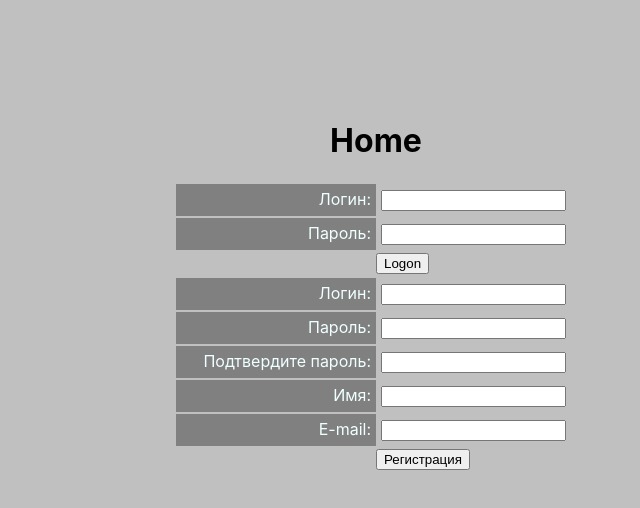
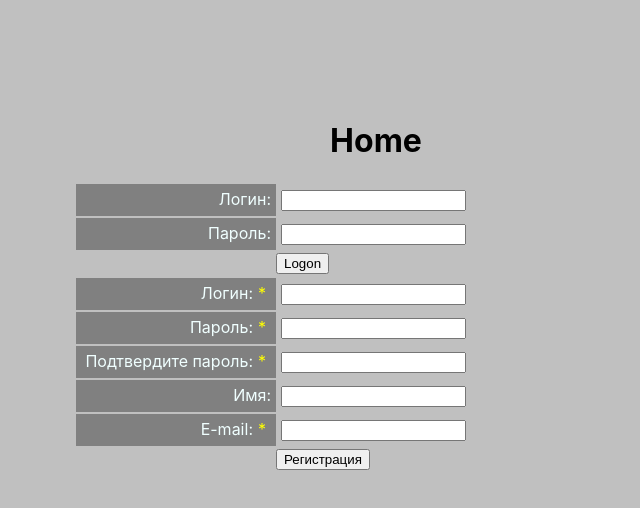
Before and after one commit to irynasavina/TestReactAndNodeJS, a React (Create React App) app in the folder 4_Register+ValidationForm/: page / in a window 1280 px wide. Shown: the top 508 px of the page, without its empty margins (264-904 px from the left). Built offline with nearby package versions, Linux system fonts and the light colour scheme; no server answers.

Commit message:
Валидация на клиенте

```diff
--- a/4_Register+ValidationForm/src/components/controls/textInput.js
+++ b/4_Register+ValidationForm/src/components/controls/textInput.js
@@ -5,10 +5,16 @@ import '../style.css';
 export default class textInput extends Component {
 
     render() {
+        let errorMessage = null;
+        if (this.props.state != undefined && this.props.state.isValid == false) {
+            errorMessage = this.props.state.message;
+        }
+        let asterisk = (this.props.required)? (<span className="asterisk">*</span>) : null;
         return (
             <div className="row">
-                <div className="caption">{this.props.caption}:</div>
+                <div className="caption">{this.props.caption}:{asterisk}</div>
                 <div className="control"><input type={this.props.type} value={this.props.value} onChange={this.props.onChangeValue}/></div>
+                <div className="error">{errorMessage}</div>
             </div>
         );
     }
--- a/4_Register+ValidationForm/src/components/registerForm.js
+++ b/4_Register+ValidationForm/src/components/registerForm.js
@@ -10,7 +10,12 @@ export default class registerForm extends Component {
         name: "",
         password: "",
         confirmPassword: "",
-        email: ""
+        email: "",
+        loginState: { isValid: true, message: "" },
+        nameState: { isValid: true, message: "" },
+        passwordState: { isValid: true, message: "" },
+        confirmPasswordState: { isValid: true, message: "" },
+        emailState: { isValid: true, message: "" },
     }
 
     changeLogin = (event) => {
@@ -33,7 +38,33 @@ export default class registerForm extends Component {
         this.setState({ email: event.target.value });
     }
 
+    requiredField = (field) => {
+        if (field == '') {
+            return { isValid: false, message: "Обязательное поле" };
+        }
+        return { isValid: true, message: "" }
+    }
+
     clickRegister = async () => {
+        let validLogin = this.requiredField(this.state.login);
+        let validPassword = this.requiredField(this.state.password);
+        let validConfirmPassword = this.requiredField(this.state.confirmPassword);
+        if (validConfirmPassword.isValid && this.state.password != this.state.confirmPassword) {
+            validConfirmPassword = { isValid: false, message: "Пароль и подтверждение должны совпадать" }
+        }
+        let validEmail = this.requiredField(this.state.email);
+        if (validEmail.isValid) {
+            let reg = /^([A-Za-z0-9_\-\.])+\@([A-Za-z0-9_\-\.])+\.([A-Za-z]{2,4})$/;
+            console.log(reg.test(this.state.email));
+            if (!reg.test(this.state.email)) {
+                console.log(111);
+                validEmail = { isValid: false, message: "Некорректный e-mail" }
+                console.log(validEmail);
+            }
+        }
+        this.setState({ loginState: validLogin, passwordState: validPassword, confirmPasswordState: validConfirmPassword, emailState: validEmail });
+        let validForm = validLogin.isValid && validPassword.isValid && validConfirmPassword.isValid && validEmail.isValid;
+        if (validForm) {
             let response = await Ajax.post('register', 'login=' + encodeURIComponent(this.state.login) + '&password=' + encodeURIComponent(this.state.password) +
                 '&email=' + encodeURIComponent(this.state.email) + '&name=' + encodeURIComponent(this.state.name));
             let data = JSON.parse(response);
@@ -44,15 +75,15 @@ export default class registerForm extends Component {
             }
             console.log(response);
         }
-
+    }
     render() {
         return (
             <div className="form">
-                <TextInput caption="Логин" type="text" value={this.state.login} onChangeValue={this.changeLogin}/>
-                <TextInput caption="Пароль" type="password" onChangeValue={this.changePassword}/>
-                <TextInput caption="Подтвердите пароль" type="password" onChangeValue={this.changeConfirmPassword}/>
-                <TextInput caption="Имя" type="text" onChangeValue={this.changeName}/>
-                <TextInput caption="E-mail" type="email" onChangeValue={this.changeEmail}/>
+                <TextInput caption="Логин" required={true} state={this.state.loginState} type="text" value={this.state.login} onChangeValue={this.changeLogin}/>
+                <TextInput caption="Пароль" required={true} state={this.state.passwordState} type="password" onChangeValue={this.changePassword}/>
+                <TextInput caption="Подтвердите пароль" required={true}  state={this.state.confirmPasswordState} type="password" onChangeValue={this.changeConfirmPassword}/>
+                <TextInput caption="Имя" state={this.state.nameState} type="text" onChangeValue={this.changeName}/>
+                <TextInput caption="E-mail" state={this.state.emailState} required={true} state={this.state.emailState} type="email" onChangeValue={this.changeEmail}/>
                 <div className="row">
                     <div></div>
                     <div><input type="button" value="Регистрация" onClick={this.clickRegister}/></div>
--- a/4_Register+ValidationForm/src/components/style.css
+++ b/4_Register+ValidationForm/src/components/style.css
@@ -1,6 +1,6 @@
 div.row {
     display: grid;
-    grid-template-columns: 200px 200px;
+    grid-template-columns: 200px 200px 200px;
     margin: 2px;
 }
 
@@ -22,3 +22,8 @@ div.caption {
 .success {
     color: limegreen;
 }
+
+.asterisk {
+    color: yellow;
+    padding: 5px 5px;
+}
```
Lines whose indentation alone changed are shown as unchanged.
